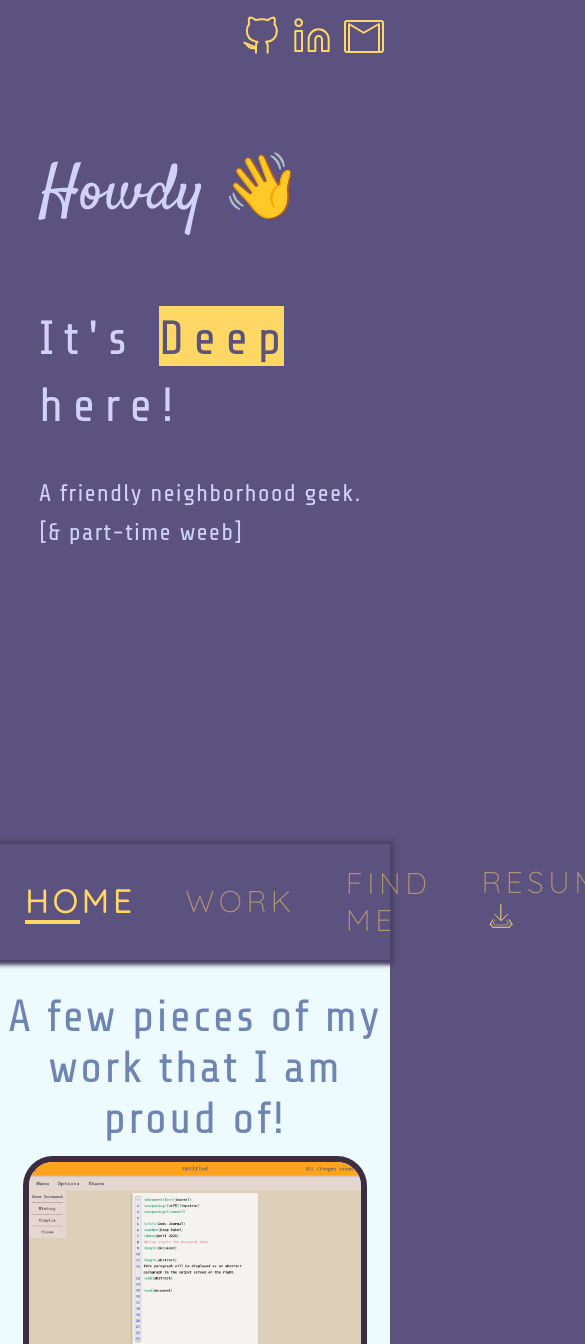
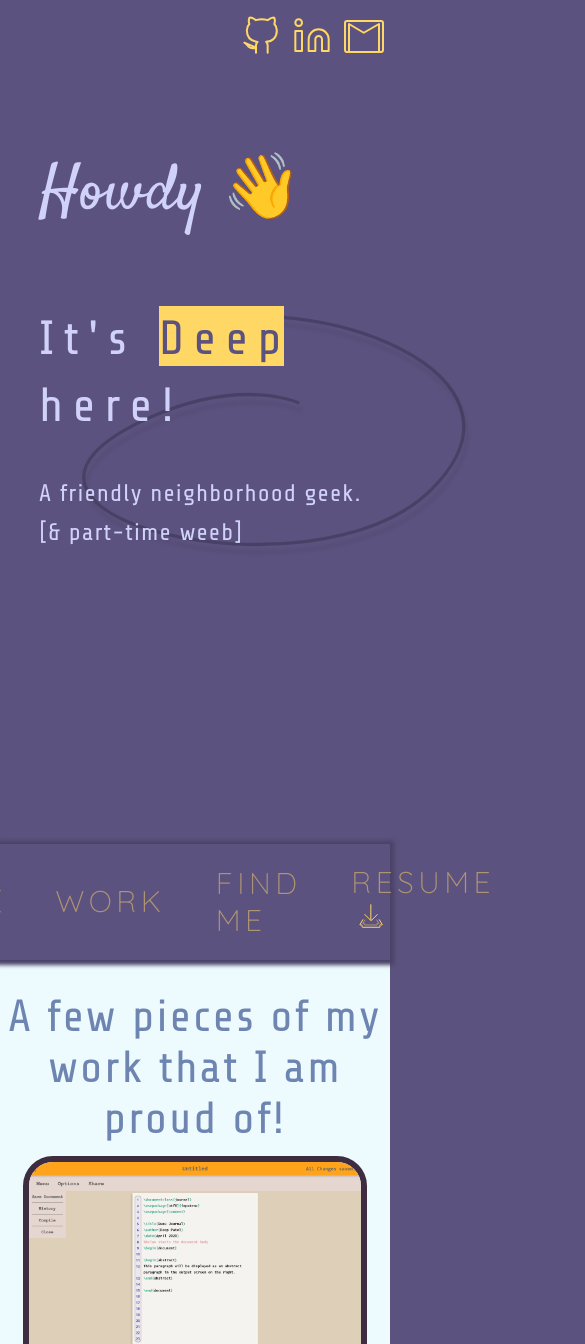
Before and after one commit to Deep3543/portfolio, a React (Create React App) app: page / in a window 390 px wide. Shown: the top 1344 px of the page, 585 px wide, since content can reach past the window. Built offline with nearby package versions, Linux system fonts and the light colour scheme.

Commit message:
minor change to nav-bar

```diff
--- a/src/styles/dif.css
+++ b/src/styles/dif.css
@@ -82,6 +82,11 @@ body::-webkit-scrollbar{
   /* Back Design */
   .back-svg{
     display: none;
+  }
+  .swirl {
+    display: block !important;
+    width: 100%;
+    height: 100%;
   }
 }
 
@@ -186,6 +191,7 @@ body::-webkit-scrollbar{
 }
 
 .nav-list{
+  width: 100vw;
   list-style-type: none;
   display: flex;
   flex-direction: row;
```
